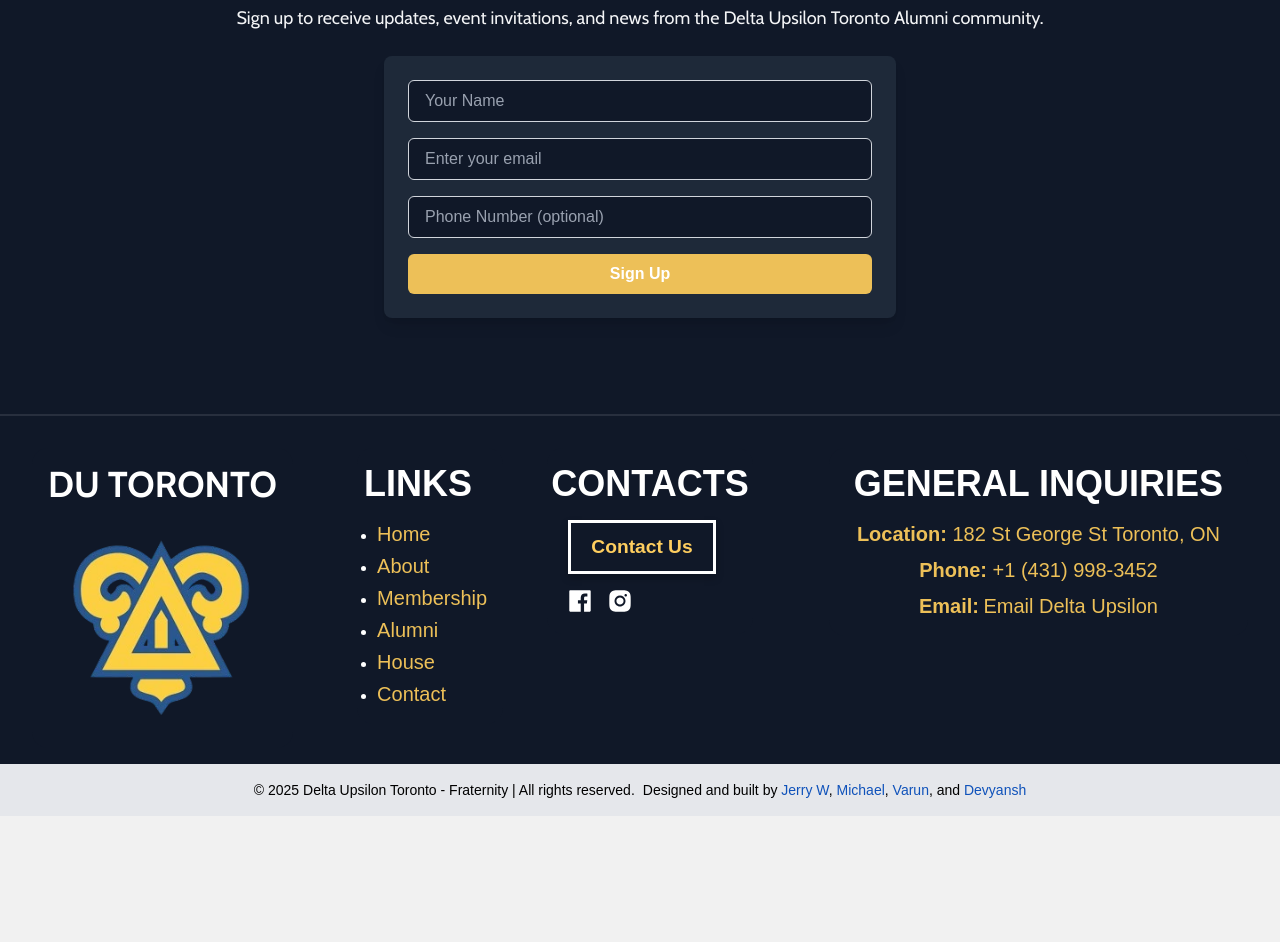
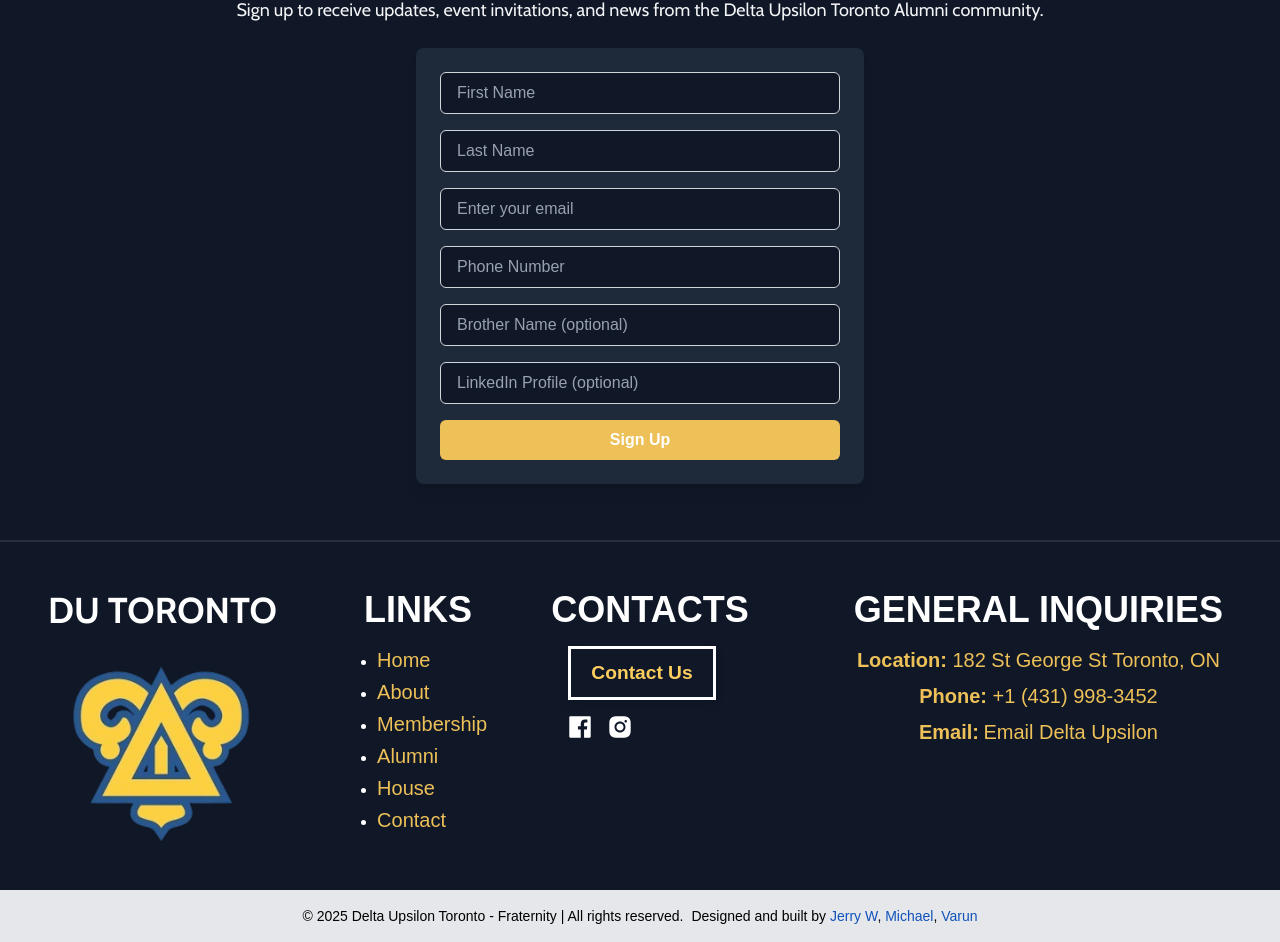
Before and after one commit to Thehashhobo/DU-Toronto-Webpage, a Next.js app in the folder dutoronto/: page /alumni in a window 1280 px wide. Shown: the part 1434-2376 px from the top of the page. Before the commit the page ends 2250 px from the top, so only its background shows below. Built offline with nearby package versions, Linux system fonts and the light colour scheme; a web font is replaced by a local one.

Commit message:
issue fix + mailchimp fix

```diff
--- a/dutoronto/src/app/alumni/page.tsx
+++ b/dutoronto/src/app/alumni/page.tsx
@@ -1,7 +1,8 @@
+import Image from 'next/image'
+import type { Metadata } from 'next';
 import Lester from "../../../public/images/ap1.webp"
 import Collage from "../../../public/images/ap2.webp"
-import Image from 'next/image'
-import type { Metadata } from 'next';
+import AlumniSignupForm from "../../components/AlumniSignupForm";
 
 export const generateMetadata = (): Metadata => ({
   title: "Alumni | Delta Upsilon Toronto",
@@ -25,18 +26,14 @@
 });
 
 export default function Alumni() {
-
   return (
     <main className="flex flex-col min-h-screen justify-start items-start">
+      {/* Hero Section */}
       <section
         className="relative w-full h-[60vh] md:h-[100vh] bg-cover md:bg-position-[center_top_-4rem] justify-center overflow-hidden"
-        style={{backgroundImage: `url(${Lester.src})`} }
+        style={{ backgroundImage: `url(${Lester.src})` }}
       >
-        {/* Overlay and Content */}
         <div className="font-[family-name:var(--font-Roboto)] relative z-10 flex flex-col pt-18 md:pt-1 items-center justify-center h-full text-white bg-black/60">
-          {/* <p className="text-3xl text-[#ffffffd6] text-center mt-2 mb-2 ml-0.5 mr-0.5 relative -translate-y-3">
-
-          </p> */}
           <h1 className="font-[family-name:var(--font-Roboto)] md:bottom-6 text-4xl uppercase text-center font-bold md:text-7xl ml-0.5 mr-0.5 relative -translate-y-3">
             Alumni Relations
           </h1>
@@ -53,13 +50,13 @@
           className="absolute right-4 bottom-4 z-15 text-xs md:text-sm font-[family-name:var(--font-Cabin)] italic text-white drop-shadow-md text-right"
           style={{ letterSpacing: "0.02em" }}
         >
-          Lester B. Pearson, 14th Prime Minister of Canada, Delta Upsilon Toronto 1919
+          Lester B. Pearson, 14th Prime Minister of Canada, Delta Upsilon Toronto Chapter
         </span>
       </section>
 
       {/* Collage Section */}
-      <section className="flex flex-col md:flex-row w-[90%] mx-auto my-12 items-center">
-        <div className="w-full md:w-[520px] h-[420px] flex items-center justify-center bg-white rounded-lg shadow-lg mb-6 md:mb-0 md:mr-8 overflow-hidden">
+      <section className="flex flex-col md:flex-row w-[90%] mx-auto my-16 items-center min-h-[380px]">
+        <div className="w-full md:w-[420px] h-[320px] flex items-center justify-center bg-white rounded-lg shadow-lg mb-6 md:mb-0 md:mr-8 overflow-hidden">
           <Image
             src={Collage}
             priority={true}
@@ -94,40 +91,7 @@
           Sign up to receive updates, event invitations, and news from the Delta Upsilon Toronto Alumni community.
         </p>
         {/* Mailchimp Signup Form */}
-        <form
-          action="https://YOUR_MAILCHIMP_PREFIX.usX.list-manage.com/subscribe/post?u=YOUR_U_ID&amp;id=YOUR_LIST_ID"
-          method="post"
-          target="_blank"
-          className="flex flex-col gap-4 max-w-[90%] w-lg bg-gray-800 p-6 rounded-lg shadow-lg mx-4"
-        >
-          <input
-            type="text"
-            name="FNAME"
-            required
-            placeholder="Your Name"
-            className="w-full px-4 py-2 rounded-md border border-gray-300 bg-gray-900 text-white placeholder-gray-400 focus:outline-none focus:ring-2 focus:ring-primary"
-          />
-          <input
-            type="email"
-            name="EMAIL"
-            required
-            placeholder="Enter your email"
-            className="w-full px-4 py-2 rounded-md border border-gray-300 bg-gray-900 text-white placeholder-gray-400 focus:outline-none focus:ring-2 focus:ring-primary"
-          />
-          <input
-            type="tel"
-            name="PHONE"
-            placeholder="Phone Number (optional)"
-            className="w-full px-4 py-2 rounded-md border border-gray-300 bg-gray-900 text-white placeholder-gray-400 focus:outline-none focus:ring-2 focus:ring-primary"
-          />
-          <button
-            type="submit"
-            className="px-6 py-2 bg-primary text-white rounded-md font-bold hover:bg-primary/90 transition"
-          >
-            Sign Up
-          </button>
-        </form>
-        <div className="mb-10" />
+        <AlumniSignupForm />
       </section>
 
     </main>
--- /dev/null
+++ b/dutoronto/src/components/AlumniSignupForm.tsx
@@ -0,0 +1,126 @@
+"use client";
+import { useRef, useState } from "react";
+
+export default function AlumniSignupForm() {
+  const formRef = useRef<HTMLFormElement>(null);
+  const [showPopup, setShowPopup] = useState(false);
+
+  // Mailchimp form action URL
+  const MAILCHIMP_URL =
+    "https://gmail.us21.list-manage.com/subscribe/post?u=c737f8f42138ba60d17fcf3e3&id=ec9a310e85";
+  // Handles form submission via hidden iframe to avoid redirect
+  const handleSubmit = (e: React.FormEvent) => {
+    e.preventDefault();
+    const form = formRef.current;
+
+    if (!form) return;
+
+    // Extract and log the form data
+    const formData = new FormData(form);
+    const requestBody: Record<string, string> = {};
+
+    formData.forEach((value, key) => {
+      requestBody[key] = value.toString();
+    });
+
+    console.log("Request body:", requestBody);
+
+    // Create a hidden iframe for submission
+    const iframe = document.createElement("iframe");
+    iframe.name = "hidden_iframe";
+    iframe.style.display = "none";
+    document.body.appendChild(iframe);
+
+    form.target = "hidden_iframe";
+    form.submit();
+    console.log("Form submitted:", form);
+    console.log("response", );
+
+    setTimeout(() => {
+      setShowPopup(true);
+      document.body.removeChild(iframe);
+      form.reset();
+    }, 1200); // Wait for Mailchimp to process (adjust if needed)
+  };
+
+  return (
+    <div className="w-full flex flex-col items-center">
+      <form
+        ref={formRef}
+        onSubmit={handleSubmit}
+        action={MAILCHIMP_URL}
+        method="POST"
+        className="flex flex-col gap-4 w-full max-w-md bg-gray-800 p-6 rounded-lg shadow-lg"
+        target="hidden_iframe"
+      >
+        <input
+          type="text"
+          name="MERGE1"
+          required
+          placeholder="First Name"
+          className="w-full px-4 py-2 rounded-md border border-gray-300 bg-gray-900 text-white placeholder-gray-400 focus:outline-none focus:ring-2 focus:ring-primary"
+        />
+        <input
+          type="text"
+          name="MERGE2"
+          required
+          placeholder="Last Name"
+          className="w-full px-4 py-2 rounded-md border border-gray-300 bg-gray-900 text-white placeholder-gray-400 focus:outline-none focus:ring-2 focus:ring-primary"
+        />
+        <input
+          type="email"
+          name="EMAIL"
+          required
+          placeholder="Enter your email"
+          className="w-full px-4 py-2 rounded-md border border-gray-300 bg-gray-900 text-white placeholder-gray-400 focus:outline-none focus:ring-2 focus:ring-primary"
+        />
+        <input
+          type="tel"
+          name="MERGE4"
+          placeholder="Phone Number"
+          className="w-full px-4 py-2 rounded-md border border-gray-300 bg-gray-900 text-white placeholder-gray-400 focus:outline-none focus:ring-2 focus:ring-primary"
+        />
+        <input
+          type="text"
+          name="MERGE6"
+          placeholder="Brother Name (optional)"
+          className="w-full px-4 py-2 rounded-md border border-gray-300 bg-gray-900 text-white placeholder-gray-400 focus:outline-none focus:ring-2 focus:ring-primary"
+        />
+        <input
+        type="url"
+        name="MERGE11"
+        placeholder="LinkedIn Profile (optional)"
+        className="w-full px-4 py-2 rounded-md border border-gray-300 bg-gray-900 text-white placeholder-gray-400 focus:outline-none focus:ring-2 focus:ring-primary"
+        />
+
+        {/* Mailchimp bot field */}
+        <div style={{ position: "absolute", left: "-5000px" }} aria-hidden="true">
+          <input type="text" name="b_c737f8f42138ba60d17fcf3e3_ec9a310e85" tabIndex={-1} />
+        </div>
+        <button
+          type="submit"
+          className="px-6 py-2 bg-primary text-white rounded-md font-bold hover:bg-primary/90 transition"
+        >
+          Sign Up
+        </button>
+      </form>
+      {showPopup && (
+        <div className="fixed inset-0 bg-black/60 flex items-center justify-center z-50">
+          <div className="bg-gray-900 text-white rounded-xl p-8 shadow-lg flex flex-col items-center max-w-xs">
+            <span className="text-3xl mb-2">🎉</span>
+            <p className="mb-4 text-center">
+              Thank you for signing up!<br />
+              You've been added to our alumni mailing list.
+            </p>
+            <button
+              className="mt-2 px-6 py-2 bg-primary text-white rounded-md font-bold hover:bg-primary/90 transition"
+              onClick={() => setShowPopup(false)}
+            >
+              Close
+            </button>
+          </div>
+        </div>
+      )}
+    </div>
+  );
+}
--- a/dutoronto/src/components/Footer.tsx
+++ b/dutoronto/src/components/Footer.tsx
@@ -124,21 +124,17 @@
           {/* Designer/Builder Credit */}
           <p className="text-xs md:text-sm mt-2 md:mt-0 text-black">
             Designed and built by{" "}
-            <Link href="https://thehashhobo.github.io/Personal-Website/" target="_blank" rel="noopener noreferrer" className="text-secondary hover:underline">
+            <Link href="https://www.jerrywjn.com/" target="_blank" rel="noopener noreferrer" className="text-secondary hover:underline">
               Jerry W
             </Link>
             ,{" "}
-            <Link href="https://thehashhobo.github.io/Personal-Website/" target="_blank" rel="noopener noreferrer" className="text-secondary hover:underline">
+            <Link href="https://mikhskaz.com/" target="_blank" rel="noopener noreferrer" className="text-secondary hover:underline">
               Michael
             </Link>
             ,{" "}
             <Link href="https://www.linkedin.com/in/varun-spillai/" target="_blank" rel="noopener noreferrer" className="text-secondary hover:underline">
               Varun
             </Link>
-            , and{" "}
-            <Link href="https://www.linkedin.com/in/varun-spillai/" target="_blank" rel="noopener noreferrer" className="text-secondary hover:underline">
-              Devyansh
-            </Link>
           </p>
         </div>
       </footer>
--- a/dutoronto/src/components/Navbar.tsx
+++ b/dutoronto/src/components/Navbar.tsx
@@ -6,7 +6,7 @@
 import Link from "next/link";
 
 // Fix alwaysScrolledRoutes (should be array of strings, not a single string)
-const alwaysScrolledRoutes = ["/contact", "/membership"];
+const alwaysScrolledRoutes = ["/contact", "/membership", "/about"];
 
 export default function Navbar() {
   const pathname = usePathname();
@@ -119,7 +119,7 @@
           </Link>
           {/* Hamburger menu (mobile and medium only) */}
           <button
-            onClick={() => { handleToggleMenu(); setIsMenuOpen(true); setScrolled(true); }}
+            onClick={() => { handleToggleMenu(); setScrolled(true); }}
             type="button"
             className="lg:hidden inline-flex items-center p-2 w-10 h-10 justify-center text-sm text-gray-500 rounded-lg hover:bg-gray-100 focus:outline-none focus:ring-2 focus:ring-gray-200"
           >
```
